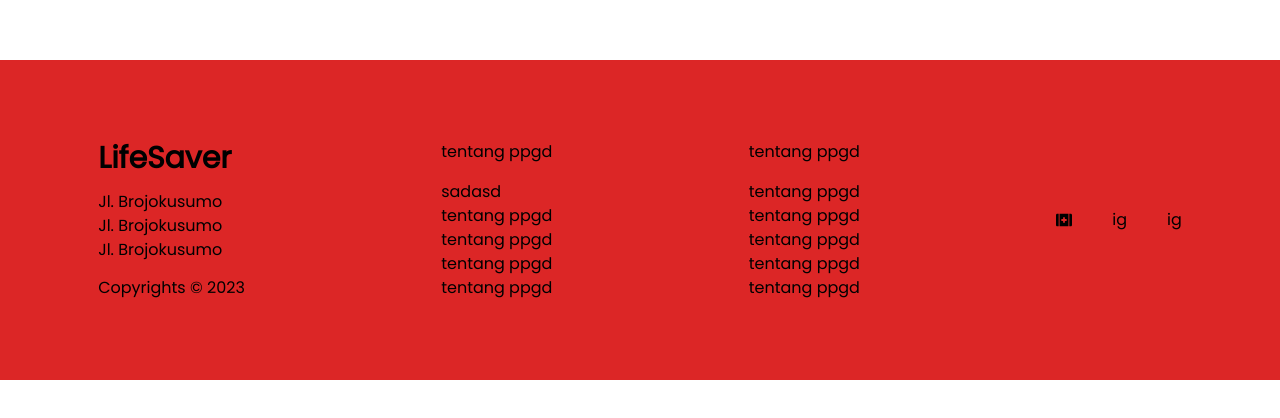
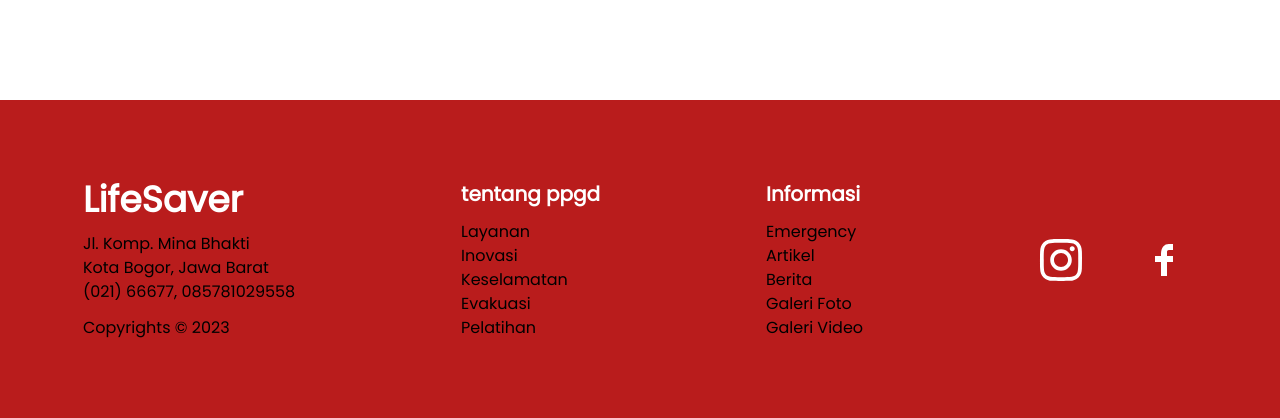
Before and after one commit to Johangaulz/Massive-ppgd, a React (Vite) app: page /login in a window 1280 px wide. Shown: the part 852-1270 px from the top of the page. Before the commit the page ends 1232 px from the top, so only its background shows below. Built offline with nearby package versions, Linux system fonts and the light colour scheme.

Commit message:
update dikit

```diff
--- a/src/Components/Edukasi.jsx
+++ b/src/Components/Edukasi.jsx
@@ -3,7 +3,9 @@
 const Edukasi = () => {
   return (
     <div className="w-full min-h-screen">
-      <a href="">asdasdad</a>
+      <div className="w-full flex flex-col items-center justify-center my-10">
+        <p className="w-3/4 h-1/2 bg-slate-200">Edukasi</p>
+      </div>
     </div>
   );
 };
--- a/src/Components/Footer/Footer.jsx
+++ b/src/Components/Footer/Footer.jsx
@@ -1,42 +1,47 @@
 import React from "react";
 import { FaFirstAid } from "react-icons/fa";
+import { FaInstagram } from "react-icons/fa";
+import { TiSocialFacebook } from "react-icons/ti";
 
 const Footer = () => {
   return (
-    <div className="w-full h-80 bg-red-600 flex justify-around py-20">
+    <div className="w-full h-80 bg-red-700 flex justify-around py-20">
       <div className="flex flex-col justify-between h-full">
-        <p className="text-3xl font-black">LifeSaver</p>
+        <p className="text-4xl font-black text-white">LifeSaver</p>
         <div>
-          <p>Jl. Brojokusumo</p>
-          <p>Jl. Brojokusumo</p>
-          <p>Jl. Brojokusumo</p>
+          <p>Jl. Komp. Mina Bhakti </p>
+          <p>Kota Bogor, Jawa Barat</p>
+          <p>(021) 66677, 085781029558</p>
         </div>
         <p>Copyrights © 2023 </p>
       </div>
       <div className="flex flex-col justify-between h-full">
-        <p className="">tentang ppgd</p>
+        <p className="text-xl font-black text-white">tentang ppgd</p>
         <div>
-          <p c>sadasd</p>
-          <p>tentang ppgd</p>
-          <p>tentang ppgd</p>
-          <p>tentang ppgd</p>
-          <p>tentang ppgd</p>
+          <p>Layanan</p>
+          <p>Inovasi</p>
+          <p>Keselamatan</p>
+          <p>Evakuasi</p>
+          <p>Pelatihan</p>
         </div>
       </div>
       <div className="flex flex-col justify-between h-full">
-        <p>tentang ppgd</p>
+        <p className="text-xl font-black text-white">Informasi</p>
         <div>
-          <p>tentang ppgd</p>
-          <p>tentang ppgd</p>
-          <p>tentang ppgd</p>
-          <p>tentang ppgd</p>
-          <p>tentang ppgd</p>
+          <p>Emergency</p>
+          <p>Artikel</p>
+          <p>Berita</p>
+          <p>Galeri Foto</p>
+          <p>Galeri Video</p>
         </div>
       </div>
       <div className="flex items-center gap-10">
-        <FaFirstAid />
-        <p>ig</p>
-        <p>ig</p>
+        <a href="https://www.instagram.com/dinkeskotabogor/">
+          <FaInstagram className="w-16 h-12 text-white " />
+        </a>
+        <a href="https://www.facebook.com/p/Dinas-Kesehatan-Kota-Bogor-100059977225677/">
+          <TiSocialFacebook className="w-16 h-12 text-white" />
+        </a>
       </div>
     </div>
   );
--- a/src/Components/Header/Navbar.jsx
+++ b/src/Components/Header/Navbar.jsx
@@ -5,7 +5,7 @@
       <nav className="bg-white border-gray-200 h-28 p-2">
         <div className="w-full flex flex-wrap items-center justify-between mx-auto p-4">
           <a
-            href="Home.jsx"
+            href="/"
             className="flex items-center space-x-3 rtl:space-x-reverse"
           >
             <svg
@@ -96,11 +96,11 @@
                 isPending
                   ? "pending"
                   : isActive
-                  ? "active block py-2 px-3 text-red-500 hover:text-red-500 font-['Poppins'] text-2xl"
+                  ? "active text-white  bg-red-700 hover:bg-red-700 font-medium rounded-xl px-4  text-center hover:text-white font-['Poppins'] w-28 h-10 text-2xl"
                   : "text-white  bg-red-700 hover:bg-red-700 font-medium rounded-xl px-4  text-center hover:text-white font-['Poppins'] w-28 h-10 text-2xl"
               }
             >
-              Tentang Kami
+              Masuk
             </NavLink>
 
             <button
@@ -184,14 +184,7 @@
                   Maps
                 </NavLink>
               </li>
-              {/* <li>
-                <a
-                  href="/tentangkami"
-                  className="block py-2 px-3 text-black hover:text-red-500 font-['Poppins'] text-2xl"
-                >
-                  Tentang Kami
-                </a>
-              </li> */}
+
               <li>
                 <NavLink
                   to="/tentangkami"
--- a/src/Components/Login.jsx
+++ b/src/Components/Login.jsx
@@ -1,7 +1,13 @@
 import React from "react";
 
 const Login = () => {
-  return <div className="w-full min-h-screen">oadiasjdjahdvagbhsdbsavdg</div>;
+  return (
+    <div className="w-full min-h-screen">
+      <div className="w-full flex flex-col items-center justify-center my-10">
+        <p className="w-3/4 h-1/2 bg-slate-200">Login</p>
+      </div>
+    </div>
+  );
 };
 
 export default Login;
--- a/src/Components/Sertifikasi.jsx
+++ b/src/Components/Sertifikasi.jsx
@@ -1,7 +1,13 @@
 import React from "react";
 
 const Sertifikasi = () => {
-  return <div className="w-full min-h-screen">sadadas</div>;
+  return (
+    <div className="w-full min-h-screen">
+      <div className="w-full flex flex-col items-center justify-center my-10">
+        <p className="w-3/4 h-1/2 bg-slate-200">Sertifikasi</p>
+      </div>
+    </div>
+  );
 };
 
 export default Sertifikasi;
--- a/src/Components/Tentangkami.jsx
+++ b/src/Components/Tentangkami.jsx
@@ -1,7 +1,21 @@
 import React from "react";
 
 const Tentangkami = () => {
-  return <div className="w-full min-h-screen">sadadas</div>;
+  return (
+    <div className="w-full min-h-screen">
+      <div className="w-full flex flex-col items-center justify-center my-10">
+        <p className="font-bold text-4xl">Tentang Kami</p>
+      </div>
+      <div className="leading-6 mx-20 px-36 text-lg font-['Poppins'] text-justify justify-center">
+        <p>
+          Selamat datang di EnviGrowth, sebuah platform terdepan yang
+          didedikasikan untuk memberikan bantuan dan dukungan dalam situasi
+          darurat. Kami adalah solusi yang mengintegrasikan teknologi canggih
+          dengan kepedulian terhadap keselamatan dan kesejahteraan masyarakat.
+        </p>
+      </div>
+    </div>
+  );
 };
 
 export default Tentangkami;
```
Also changed, not shown: src/Pages/Admin/ProfileAdmin.jsx (added).
